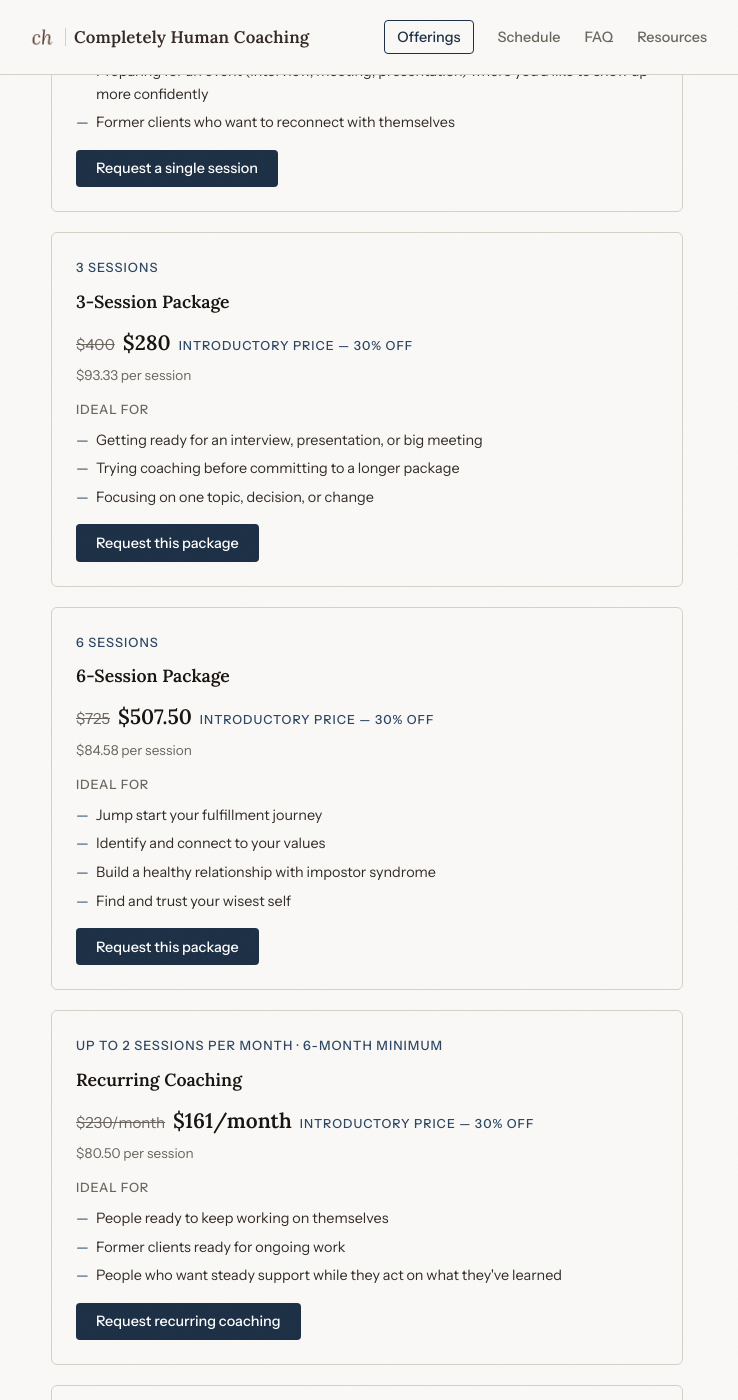
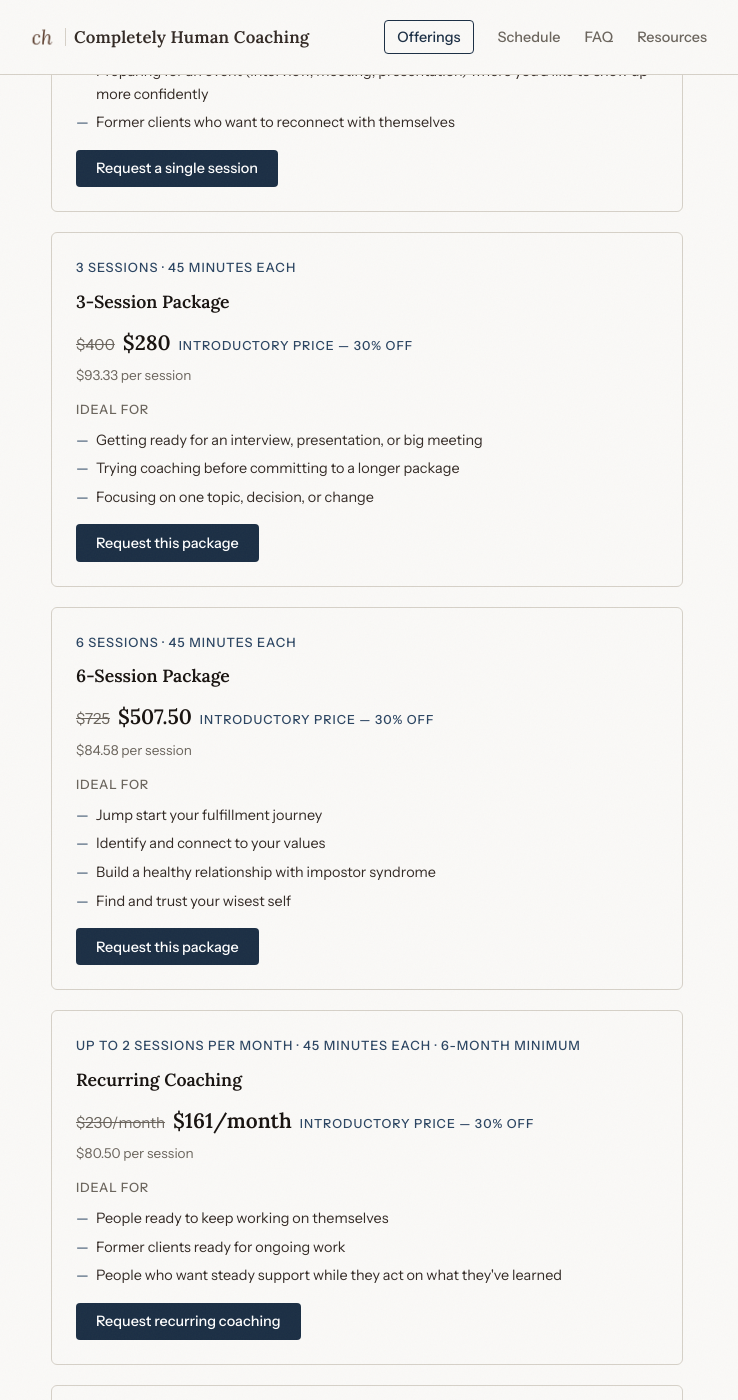
Before and after one commit to dbough/completely-human-coaching-com, a Jekyll site: the page built from offerings/index.html, in a window 1280 px wide and 1400 px high, scrolled down 680 px. Shown: the whole window, without its empty margins (273-1011 px from the left). Built offline with Jekyll 4.4.1, drawn with Linux system fonts in a browser that asks for light colours.

Commit message:
Clarify 45-minute session length on all coaching package cards
Only the Single Session card mentioned session length; adds it to the 3-Session, 6-Session, and Recurring cards too.

Co-Authored-By: Claude Sonnet 5 <noreply@anthropic.com>

```diff
--- a/offerings/index.html
+++ b/offerings/index.html
@@ -45,7 +45,7 @@ og_image: "https://completelyhumancoaching.com/og-image.png"
         <li class="reveal reveal-delay-3">
           <div class="offering-card">
             <div class="offering-info">
-              <p class="offering-meta">3 sessions</p>
+              <p class="offering-meta">3 sessions &middot; 45 minutes each</p>
               <p class="offering-name">3-Session Package</p>
               <div class="price-display">
                 <span class="price-retail"><span class="sr-only">Regular price</span><s>${{ site.data.pricing.package_3.retail }}</s></span>
@@ -67,7 +67,7 @@ og_image: "https://completelyhumancoaching.com/og-image.png"
         <li class="reveal reveal-delay-4">
           <div class="offering-card">
             <div class="offering-info">
-              <p class="offering-meta">6 sessions</p>
+              <p class="offering-meta">6 sessions &middot; 45 minutes each</p>
               <p class="offering-name">6-Session Package</p>
               <div class="price-display">
                 <span class="price-retail"><span class="sr-only">Regular price</span><s>${{ site.data.pricing.package_6.retail }}</s></span>
@@ -90,7 +90,7 @@ og_image: "https://completelyhumancoaching.com/og-image.png"
         <li class="reveal reveal-delay-4">
           <div class="offering-card">
             <div class="offering-info">
-              <p class="offering-meta">Up to 2 sessions per month &middot; 6-month minimum</p>
+              <p class="offering-meta">Up to 2 sessions per month &middot; 45 minutes each &middot; 6-month minimum</p>
               <p class="offering-name">Recurring Coaching</p>
               <div class="price-display">
                 <span class="price-retail"><span class="sr-only">Regular price</span><s>${{ site.data.pricing.recurring.retail }}/month</s></span>
```
